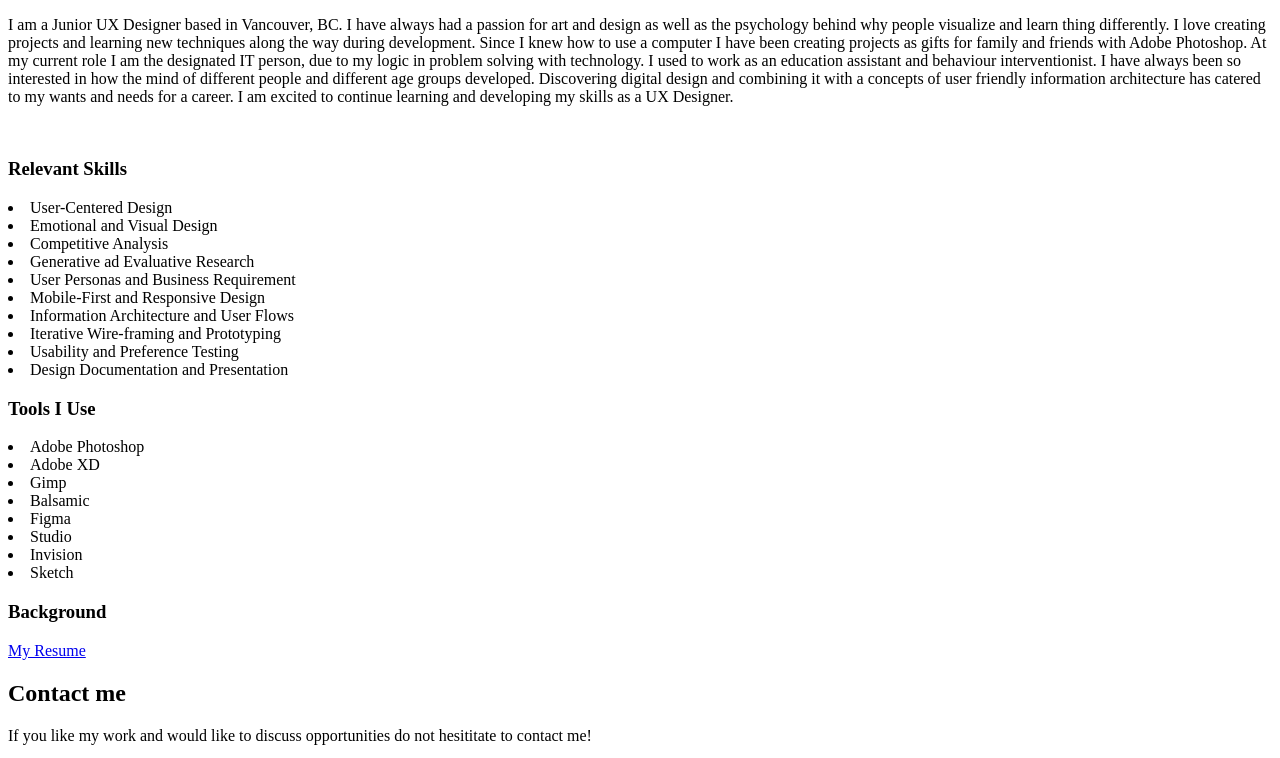
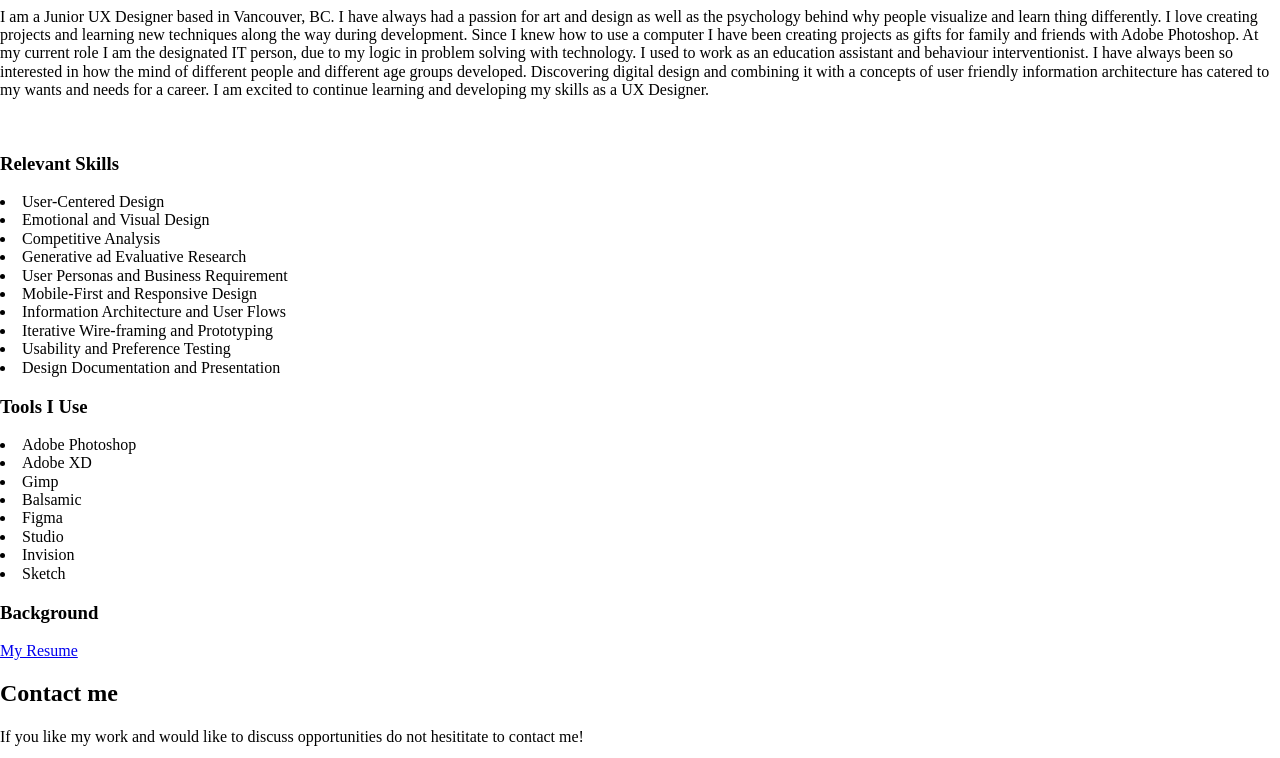
Before and after one commit to knikkits/Portfolio-Site-Nikki-Kheifets-, a plain HTML site: page about.html in a window 1280 px wide. Shown: the part 435-1193 px from the top of the page. Drawn offline with nearby package versions, Linux system fonts and the light colour scheme.

Commit message:
update all pages
add CSS normalize style

```diff
--- a/about.html
+++ b/about.html
@@ -1,6 +1,8 @@
 <!DOCTYPE html>
 <html lang="en" dir="ltr">
 <head>
+  <link rel="stylesheet" type="text/css" href="https://cdnjs.cloudflare.com/ajax/libs/normalize/8.0.0/normalize.min.css">
+    <link rel="stylesheet" type="text/css" href="css/style.css">
   <link rel="NK Icon.png" href="C:\Users\nikki\Documents\School\Career Foundry\Front end Development\Portfolio Site (Nikki Kheifets)\NK Logo">
   <meta charset="utf-8">
   <title>About Me</title>
```
Also changed, not shown: Xplore.html (+2 -0 lines), index (v2).html (+2 -0 lines).
